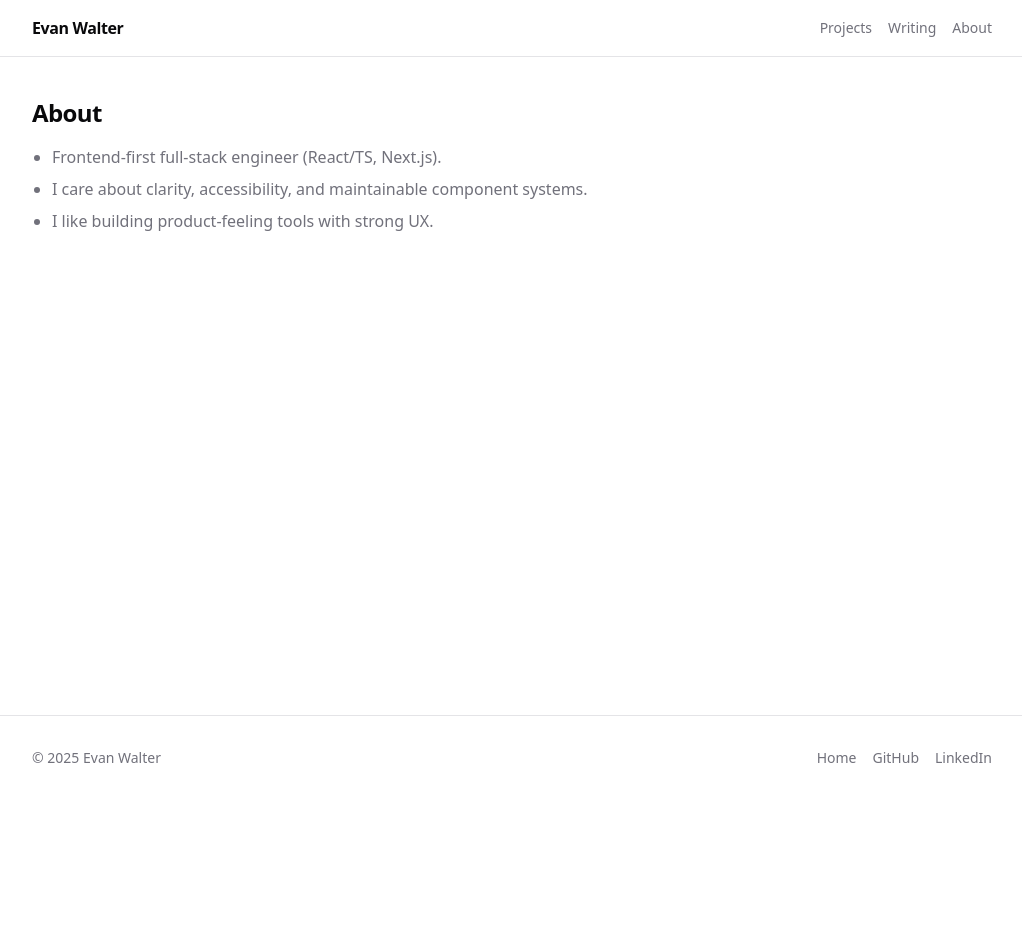
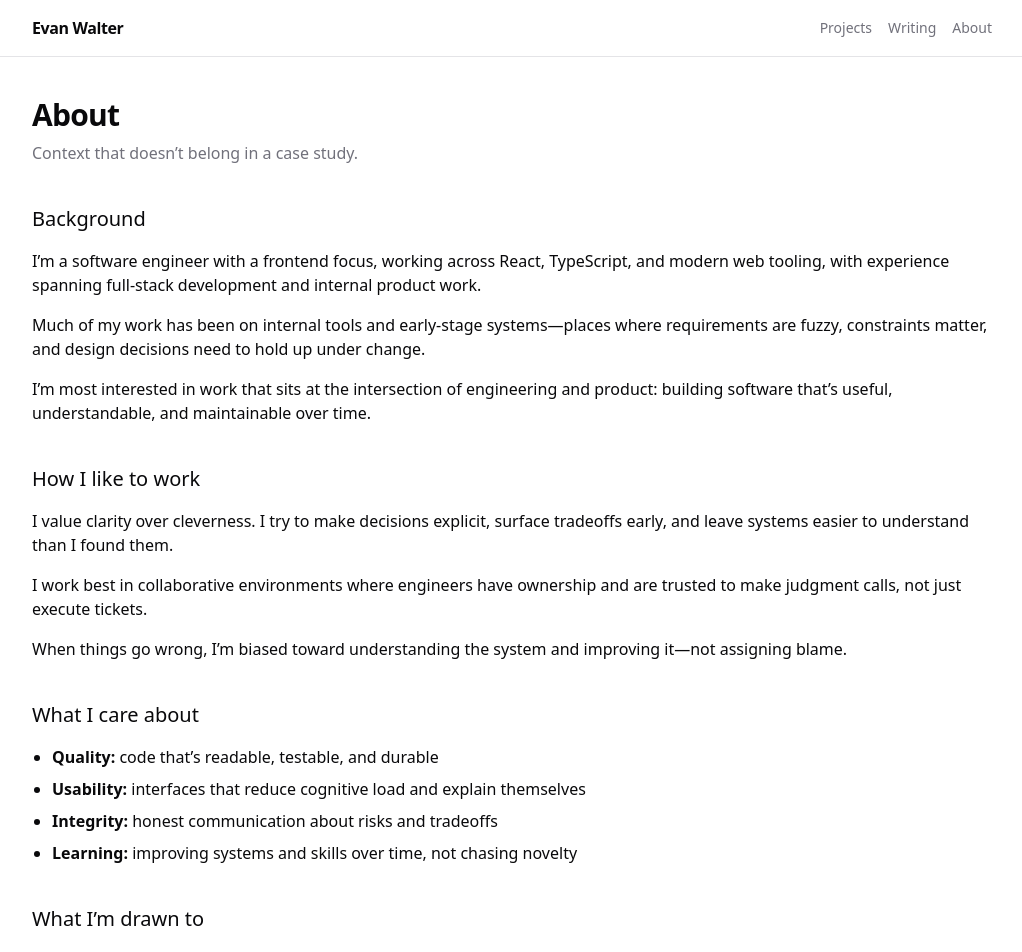
Before and after one commit to evwalt/evanwalter.dev, a Next.js app: page /about in a window 1280 px wide. Shown: the top 952 px of the page, without its empty margins (128-1150 px from the left). Before the commit the page ends 800 px from the top, so only its background shows below. Built offline with nearby package versions, Linux system fonts and the light colour scheme.

Commit message:
feat(about): expand about page with background, values, and working style

```diff
--- a/app/about/page.tsx
+++ b/app/about/page.tsx
@@ -1,12 +1,64 @@
 export default function AboutPage() {
   return (
-    <main className="space-y-4">
-      <h1 className="text-2xl font-semibold tracking-tight">About</h1>
-      <ul className="text-muted-foreground list-disc space-y-2 pl-5">
-        <li>Frontend-first full-stack engineer (React/TS, Next.js).</li>
-        <li>I care about clarity, accessibility, and maintainable component systems.</li>
-        <li>I like building product-feeling tools with strong UX.</li>
-      </ul>
+    <main className="space-y-10">
+      <header className="space-y-2">
+        <h1 className="text-3xl font-semibold tracking-tight">About</h1>
+        <p className="text-muted-foreground">Context that doesn’t belong in a case study.</p>
+      </header>
+
+      <section className="space-y-4">
+        <h2 className="text-xl font-medium">Background</h2>
+        <p>
+          {`I’m a software engineer with a frontend focus, working across React, TypeScript, and modern web tooling, with experience spanning full-stack development and internal product work.`}
+        </p>
+        <p>
+          {`Much of my work has been on internal tools and early-stage systems—places where requirements are fuzzy, constraints matter, and design decisions need to hold up under change.`}
+        </p>
+        <p>
+          {`I’m most interested in work that sits at the intersection of engineering and product: building software that’s useful, understandable, and maintainable over time.`}
+        </p>
+      </section>
+
+      <section className="space-y-4">
+        <h2 className="text-xl font-medium">How I like to work</h2>
+        <p>
+          {`I value clarity over cleverness. I try to make decisions explicit, surface tradeoffs early, and leave systems easier to understand than I found them.`}
+        </p>
+        <p>
+          {`I work best in collaborative environments where engineers have ownership and are trusted to make judgment calls, not just execute tickets.`}
+        </p>
+        <p>
+          {`When things go wrong, I’m biased toward understanding the system and improving it—not assigning blame.`}
+        </p>
+      </section>
+
+      <section className="space-y-4">
+        <h2 className="text-xl font-medium">What I care about</h2>
+        <ul className="list-disc space-y-2 pl-5">
+          <li>
+            <strong>Quality:</strong> code that’s readable, testable, and durable
+          </li>
+          <li>
+            <strong>Usability:</strong> interfaces that reduce cognitive load and explain themselves
+          </li>
+          <li>
+            <strong>Integrity:</strong> honest communication about risks and tradeoffs
+          </li>
+          <li>
+            <strong>Learning:</strong> improving systems and skills over time, not chasing novelty
+          </li>
+        </ul>
+      </section>
+
+      <section className="space-y-4">
+        <h2 className="text-xl font-medium">What I’m drawn to</h2>
+        <p>
+          {`I’m most engaged by teams that care about maintainability, product clarity, and long-term outcomes.`}
+        </p>
+        <p>
+          {`I do my best work in environments with real constraints, open discussion of tradeoffs, and shared ownership of systems.`}
+        </p>
+      </section>
     </main>
   );
 }
```
